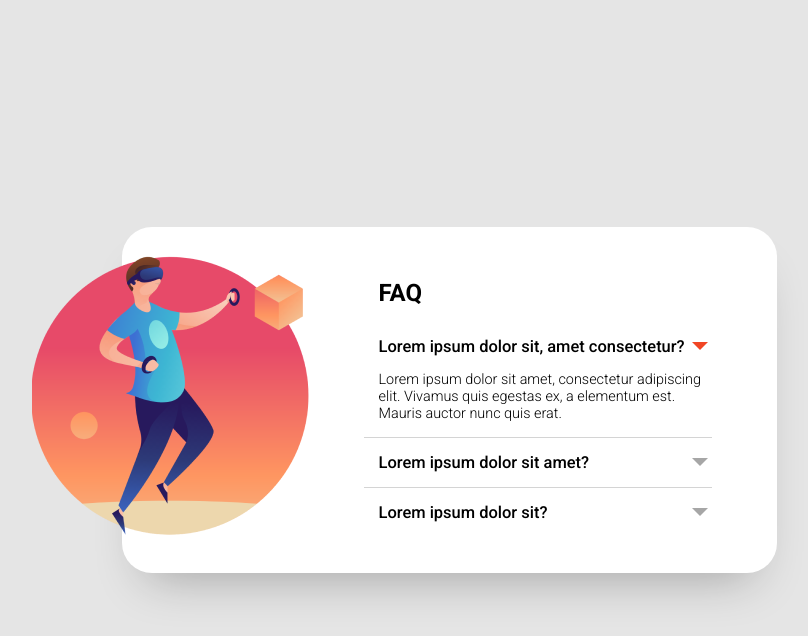
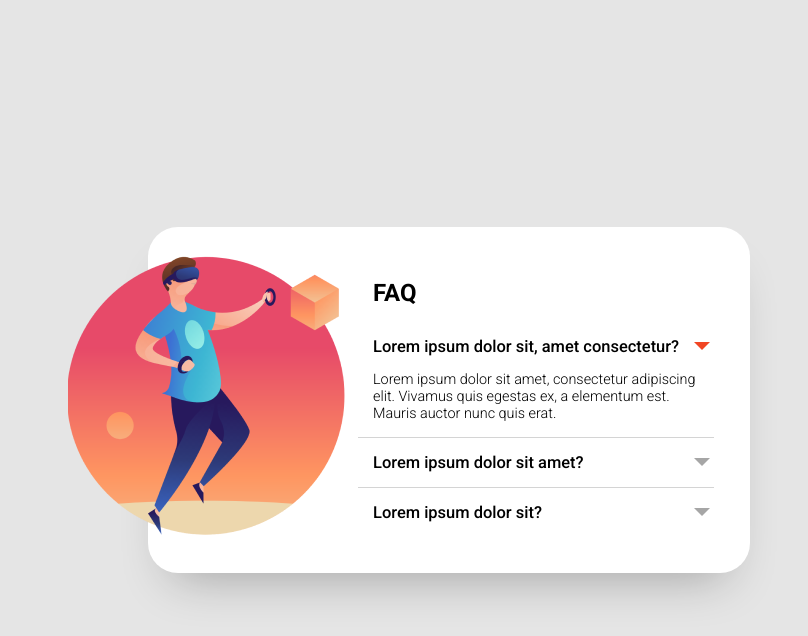
Before and after one commit to keilacortes/estudos_JavaScript, a plain HTML site: page html-css-js/accordion/index.html in a window 1280 px wide. Both pictures are taken after a click on the item "Lorem ipsum dolor sit, amet consectetur?". Shown: the whole page, without its empty margins (191-999 px from the left). Drawn offline with Linux system fonts and the light colour scheme.

Commit message:
finished

```diff
--- a/html-css-js/accordion/index.html
+++ b/html-css-js/accordion/index.html
@@ -8,7 +8,7 @@
     <title>Accordion challenge</title>
   </head>
   <body>
-    <div id="white-box">
+    <div class="white-box">
       <div class="illustration">
         <img src="./src/images/imagem.png" alt="illustration" />
       </div>
@@ -16,9 +16,9 @@
       <div class="questions">
         <p>FAQ</p>
         <ul>
-          <li class="question active">Lorem ipsum dolor sit, amet consectetur?</li>
+          <li class="question">Lorem ipsum dolor sit, amet consectetur?</li>
           <ul>
-            <li class="answer">
+            <li class="answer hidden">
               Lorem ipsum dolor sit amet, consectetur adipiscing elit. Vivamus
               quis egestas ex, a elementum est. Mauris auctor nunc quis erat.
             </li>
--- a/html-css-js/accordion/index.js
+++ b/html-css-js/accordion/index.js
@@ -0,0 +1,11 @@
+const questions = document.querySelectorAll('.question');
+
+questions.forEach(function(question) {
+    question.addEventListener('click', function() {
+        question.classList.toggle('active');
+        const answer = question.nextElementSibling.querySelector('.answer');
+        if (answer) {
+            answer.classList.toggle('hidden');
+        }
+    });
+});
--- a/html-css-js/accordion/src/css/style.css
+++ b/html-css-js/accordion/src/css/style.css
@@ -8,11 +8,11 @@ body {
     background-color: #e5e5e5;
 }
 
-#white-box {
+.white-box {
     background-color: white;
     display: flex;
     align-items: center;
-    width: 655px;
+    width: 602px;
     min-height: 346px;
     border-radius: 30px;
     box-shadow: 0 27px 49px -24px rgba(0, 0, 0, 0.3);
@@ -21,12 +21,12 @@ body {
 
 .illustration {
     position: absolute;
-    left: -90px;
+    left: -80px;
 }
 
 .questions {
-    width: 90%;
-    padding-left: 202px;
+    width: 94%;
+    padding-left: 170px;
 }
 
 .questions > p {
@@ -43,8 +43,6 @@ body {
     width: 90%;
     position: relative;
     cursor: pointer;
-
-    transition: 0.2s ease;
 }
 
 .question::after {
```
